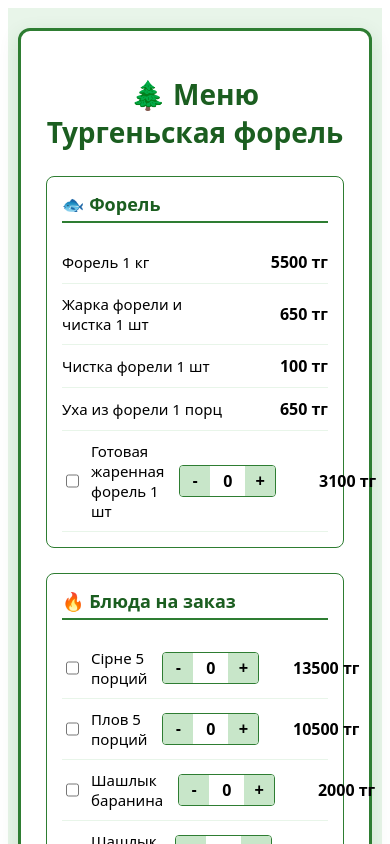
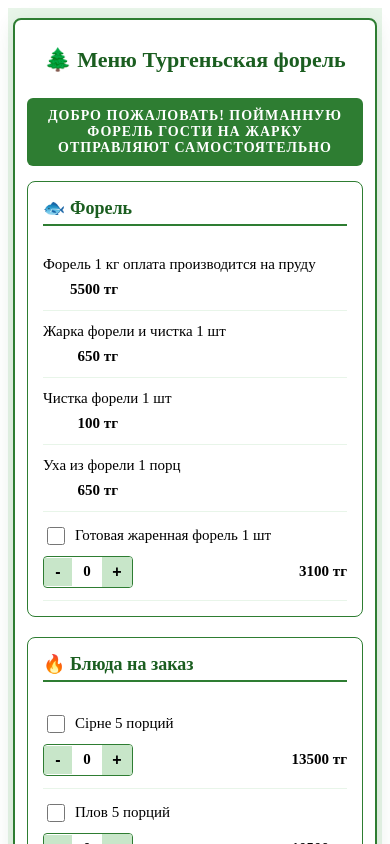
Before and after one commit to Elzhan1111/menu-app, a React (Vite) app: page / in a window 390 px wide. Shown: the top 844 px of the page. Built offline with nearby package versions, Linux system fonts and the light colour scheme.

Commit message:
Design: finalize fully responsive mobile version with send icon

```diff
--- a/package.json
+++ b/package.json
@@ -10,11 +10,12 @@
     "lint": "eslint .",
     "preview": "vite preview",
     "predeploy": "npm run build",
-  "deploy": "gh-pages -d dist"
+    "deploy": "gh-pages -d dist"
   },
   "dependencies": {
     "react": "^19.2.8",
-    "react-dom": "^19.2.8"
+    "react-dom": "^19.2.8",
+    "react-icons": "^5.7.0"
   },
   "devDependencies": {
     "@eslint/js": "^10.0.1",
--- a/src/components/OrderMenu.jsx
+++ b/src/components/OrderMenu.jsx
@@ -1,12 +1,12 @@
 // src/App.jsx
 import React, { useState } from 'react';
 import { MENU_DATA, ALL_ITEMS } from './menuData';
+import { IoSend } from 'react-icons/io5';
+
 
 export default function OrderMenu() {
   const [quantities, setQuantities] = useState({});
   const [loading, setLoading] = useState(false);
-
-  const POSTMAN_MOCK_URL = 'https://КОД_ВАШЕГО_MOCK_СЕРВЕРА.mock.pstmn.io/order';
 
   const handleCheckboxChange = (id) => {
     setQuantities((prev) => ({
@@ -42,10 +42,24 @@ export default function OrderMenu() {
   const serviceCharge = Math.round(subtotal * 0.1);
   const totalWithService = subtotal + serviceCharge;
 
-  // Замените старую функцию отправки на этот готовый код для WhatsApp:
+  const getNextOrderNumber = () => {
+    const now = new Date().getTime();
+    const savedTime = localStorage.getItem('order_timer');
+    const savedNumber = localStorage.getItem('order_number');
+    let currentNumber = 1;
+
+    if (!savedTime || now - parseInt(savedTime) > 24 * 60 * 60 * 1000) {
+      localStorage.setItem('order_timer', now.toString());
+      localStorage.setItem('order_number', '1');
+    } else {
+      currentNumber = parseInt(savedNumber || '0') + 1;
+      localStorage.setItem('order_number', currentNumber.toString());
+    }
+    return currentNumber;
+  };
+
   const handleTestPostRequest = () => {
-    // Собираем только выбранные блюда
-    const orderedItems = ALL_ITEMS.filter(item => quantities[item.id] > 0).map(item => ({
+    const orderedItems = ALL_ITEMS.filter(item => (quantities[item.id] || 0) > 0).map(item => ({
       name: item.name,
       price: item.price,
       quantity: quantities[item.id],
@@ -53,15 +67,15 @@ export default function OrderMenu() {
     }));
 
     if (orderedItems.length === 0) {
-      alert('Пожалуйста, выберите позиции из меню!');
+      alert('Пожалуйста, выберите позиции из меню (нажимайте + на доступных блюдах)!');
       return;
     }
 
-    // ВПИШИТЕ СЮДА СВОЙ НОМЕР ТЕЛЕФОНА (Начинается с 7, без плюсов и пробелов)
     const MY_WHATSAPP_NUMBER = '77052042550';
+    const orderNumber = getNextOrderNumber();
 
-    // Формируем красивый текст для сообщения
-    let message = `🌲 *НОВЫЙ ЗАКАЗ — Тургеньская • Форель* 🌲\n`;
+    let message = `📋 *ЗАКАЗ №${orderNumber}*\n`;
+    message += `🌲 *НОВЫЙ ЗАКАЗ — Горы • Река* 🌲\n`;
     message += `───────────────────\n`;
 
     orderedItems.forEach((item, index) => {
@@ -74,82 +88,55 @@ export default function OrderMenu() {
     message += `⚙️ *Обслуживание (10%):* ${serviceCharge} тг\n`;
     message += `💰 *ИТОГО К ОПЛАТЕ:* *${totalWithService} тг*`;
 
-
     const encodedMessage = encodeURIComponent(message);
-
-    // Создаем прямую ссылку на быстрый чат
-    // const whatsappUrl = `https://wa.me{MY_WHATSAPP_NUMBER}?text=${encodedMessage}`;
-    // Самый надежный вариант без косых кавычек:
     const whatsappUrl = "https://wa.me/" + MY_WHATSAPP_NUMBER + "?text=" + encodedMessage;
 
-    // Мгновенно открываем чат с готовым текстом заказа
     window.open(whatsappUrl, '_blank');
-
     setQuantities({});
   };
 
   const renderCategory = (title, items) => (
-    <div style={{ marginBottom: '25px', backgroundColor: '#ffffff', padding: '15px', borderRadius: '8px', border: '1px solid #2e7d32' }}>
+    <div style={{ marginBottom: '20px', backgroundColor: '#ffffff', padding: '15px', borderRadius: '8px', border: '1px solid #2e7d32' }}>
       <h3 style={{ borderBottom: '2px solid #2e7d32', paddingBottom: '5px', marginTop: 0, color: '#1b5e20', fontSize: '18px', fontWeight: 'bold' }}>{title}</h3>
       {items.map((item) => {
         const count = quantities[item.id] || 0;
         const isChecked = count > 0;
-
-        // Добавили 'f4' в массив скрываемых элементов
         const isStaticItem = ['bs1', 'bs2', 'bs3', 'f1', 'f2', 'f3', 'f4'].includes(item.id);
 
         return (
-          <div key={item.id} style={{ display: 'flex', justifyContent: 'space-between', alignItems: 'center', padding: '10px 0', borderBottom: '1px solid #e8f5e9' }}>
-
+          <div key={item.id} className="menu-item" style={{ display: 'flex', justifyContent: 'space-between', alignItems: 'center', padding: '12px 0', borderBottom: '1px solid #e8f5e9', gap: '10px' }}>
             {isStaticItem ? (
-              <div style={{ display: 'flex', alignItems: 'center', flex: 1, marginRight: '10px', color: '#000000', fontSize: '15px', userSelect: 'none' }}>
-                <span style={{ fontWeight: '500', color: '#000000' }}>
+              <div style={{ display: 'flex', alignItems: 'center', flex: 1, marginRight: '10px', color: '#000000', fontSize: '15px', userSelect: 'none', minWidth: '0' }}>
+                <span style={{ fontWeight: '500', color: '#000000', wordBreak: 'break-word' }}>
                   {item.name}
                 </span>
               </div>
             ) : (
-              <label style={{ display: 'flex', alignItems: 'center', cursor: 'pointer', flex: 1, marginRight: '10px', color: '#000000', fontSize: '15px', userSelect: 'none' }}>
+              <label style={{ display: 'flex', alignItems: 'center', cursor: 'pointer', flex: 1, color: '#000000', fontSize: '15px', userSelect: 'none', minWidth: '0' }}>
                 <input
                   type="checkbox"
                   checked={isChecked}
                   onChange={() => handleCheckboxChange(item.id)}
-                  style={{ marginRight: '12px', width: '18px', height: '18px', cursor: 'pointer', accentColor: '#2e7d32' }}
+                  style={{ marginRight: '10px', width: '18px', height: '18px', cursor: 'pointer', accentColor: '#2e7d32', flexShrink: 0 }}
                 />
-                <span style={{ fontWeight: isChecked ? '700' : '500', color: '#000000' }}>
+                <span style={{ fontWeight: isChecked ? '700' : '500', color: '#000000', wordBreak: 'break-word' }}>
                   {item.name}
                 </span>
               </label>
             )}
 
-            <div style={{ display: 'flex', alignItems: 'center', gap: '15px' }}>
-
+            <div className="controls-wrapper" style={{ display: 'flex', alignItems: 'center', gap: '12px', flexShrink: 0 }}>
               {!isStaticItem && (
-                <div style={{ display: 'flex', alignItems: 'center', background: '#ffffff', border: '1px solid #2e7d32', borderRadius: '4px', overflow: 'hidden' }}>
-                  <button
-                    onClick={() => decrementCount(item.id)}
-                    type="button"
-                    style={{ width: '30px', height: '30px', border: 'none', background: '#c8e6c9', color: '#000000', cursor: 'pointer', fontWeight: 'bold', fontSize: '16px' }}
-                  >
-                    -
-                  </button>
-                  <span style={{ width: '35px', textAlign: 'center', fontWeight: 'bold', fontSize: '16px', color: '#000000' }}>
-                    {count}
-                  </span>
-                  <button
-                    onClick={() => incrementCount(item.id)}
-                    type="button"
-                    style={{ width: '30px', height: '30px', border: 'none', background: '#c8e6c9', color: '#000000', cursor: 'pointer', fontWeight: 'bold', fontSize: '16px' }}
-                  >
-                    +
-                  </button>
+                <div style={{ display: 'flex', alignItems: 'center', background: '#ffffff', border: '1px solid #2e7d32', borderRadius: '4px', overflow: 'hidden', flexShrink: 0 }}>
+                  <button onClick={() => decrementCount(item.id)} type="button" style={{ width: '28px', height: '28px', border: 'none', background: '#c8e6c9', color: '#000000', cursor: 'pointer', fontWeight: 'bold', fontSize: '16px' }}>-</button>
+                  <span style={{ width: '30px', textAlign: 'center', fontWeight: 'bold', fontSize: '15px', color: '#000000' }}>{count}</span>
+                  <button onClick={() => incrementCount(item.id)} type="button" style={{ width: '30px', height: '30px', border: 'none', background: '#c8e6c9', color: '#000000', cursor: 'pointer', fontWeight: 'bold', fontSize: '16px' }}>+</button>
                 </div>
               )}
-
-              <span style={{ fontWeight: '700', minWidth: '85px', textAlign: 'right', color: '#000000', fontSize: '16px' }}>
+              <span style={{ fontWeight: '700', minWidth: '75px', textAlign: 'right', color: '#000000', fontSize: '15px', flexShrink: 0 }}>
                 {item.price * (count || 1)} тг
               </span>
             </div>
-
           </div>
         );
       })}
@@ -157,11 +144,23 @@ export default function OrderMenu() {
   );
 
   return (
-    <div style={{ backgroundColor: '#e8f5e9', minHeight: '100vh', padding: '20px 10px' }}>
-      <div style={{ maxWidth: '650px', margin: '0 auto', padding: '25px', border: '3px solid #2e7d32', borderRadius: '12px', backgroundColor: '#ffffff', fontFamily: 'system-ui, sans-serif', boxShadow: '0 6px 20px rgba(27,94,32,0.12)' }}>
+    <div style={{ backgroundColor: '#e8f5e9', minHeight: '100vh', padding: '10px 5px' }}>
+      <style>{`
+        .main-card { max-width: 650px; margin: 0 auto; padding: 25px; border: 3px solid #2e7d32; border-radius: 12px; background-color: #ffffff; fontFamily: system-ui, sans-serif; box-shadow: 0 6px 20px rgba(27,94,32,0.12); }
+        .section-divider { margin: 35px 0 25px 0; padding: 10px; background-color: #2e7d32; color: #ffffff; text-align: center; font-weight: 800; font-size: 16px; border-radius: 6px; letter-spacing: 1px; text-transform: uppercase; }
+        @media (max-width: 480px) {
+          .main-card { padding: 12px !important; border-width: 2px !important; border-radius: 8px !important; }
+          .menu-item { flex-direction: column !important; align-items: flex-start !important; gap: 8px !important; }
+          .controls-wrapper { width: 100% !important; justify-content: space-between !important; }
+          h1 { font-size: 22px !important; margin-bottom: 15px !important; }
+          .section-divider { font-size: 14px !important; margin: 25px 0 15px 0; }
+        }
+      `}</style>
 
+      <div className="main-card">
         <h1 style={{ textAlign: 'center', marginBottom: '25px', color: '#1b5e20', fontSize: '28px', fontWeight: '900' }}>🌲 Меню Тургеньская форель</h1>
 
+        <div className="section-divider">Добро пожаловать! Пойманную форель гости на жарку отправляют самостоятельно</div>
         {renderCategory('🐟 Форель', MENU_DATA.forel)}
         {renderCategory('🔥 Блюда на заказ', MENU_DATA.custom_orders)}
         {renderCategory('🍟 Гарниры', MENU_DATA.garniry)}
@@ -170,6 +169,10 @@ export default function OrderMenu() {
         {renderCategory('🥤 Напитки', MENU_DATA.napitki)}
         {renderCategory('🥖 Хлебная корзина', MENU_DATA.bread)}
         {renderCategory('🍯 Дополнения', MENU_DATA.addons)}
+
+        <div className="section-divider ">После оформления заказа вас перенаправит на
+         watsapp нажмите кнопку Отправить <IoSend/> для завершения заказа</div>
+
         {renderCategory('⛺ Беседки и топчаны', MENU_DATA.besedki)}
 
         <div style={{ borderTop: '2px dashed #2e7d32', paddingTop: '15px', marginTop: '25px', fontSize: '16px', color: '#000000' }}>
@@ -187,27 +190,8 @@ export default function OrderMenu() {
           </div>
         </div>
 
-        <button
-          onClick={handleTestPostRequest}
-          disabled={loading}
-          style={{
-            width: '100%',
-            padding: '16px',
-            backgroundColor: loading ? '#aaaaaa' : '#4caf50',
-            color: '#ffffff',
-            border: 'none',
-            borderRadius: '6px',
-            fontSize: '18px',
-            fontWeight: 'bold',
-            cursor: loading ? 'not-allowed' : 'pointer',
-            marginTop: '30px',
-            boxShadow: '0 4px 10px rgba(76,175,80,0.3)',
-            transition: 'background 0.2s'
-          }}
-          onMouseOver={(e) => !loading && (e.target.style.backgroundColor = '#2e7d32')}
-          onMouseOut={(e) => !loading && (e.target.style.backgroundColor = '#4caf50')}
-        >
-          {loading ? 'Отправка заказа...' : '🚀 Отправить заказ'}
+        <button onClick={handleTestPostRequest} disabled={loading} style={{ width: '100%', padding: '16px', backgroundColor: loading ? '#aaaaaa' : '#4caf50', color: '#ffffff', border: 'none', borderRadius: '6px', fontSize: '18px', fontWeight: 'bold', cursor: loading ? 'not-allowed' : 'pointer', marginTop: '30px', boxShadow: '0 4px 10px rgba(76,175,80,0.3)', transition: 'background 0.2s' }}>
+          🚀 Оформить заказ
         </button>
       </div>
     </div>
--- a/src/components/menuData.js
+++ b/src/components/menuData.js
@@ -2,9 +2,9 @@
 
 export const MENU_DATA = {
   forel: [
-    { id: 'f1', name: 'Форель 1 кг', price: 5500 },
+    { id: 'f1', name: 'Форель 1 кг оплата производится на пруду', price: 5500 },
     { id: 'f2', name: 'Жарка форели и чистка 1 шт', price: 650 },
-    { id: 'f3', name: 'Чистка форели 1 шт', price: 100 },
+    { id: 'f3', name: 'Чистка форели 1 шт ', price: 100 },
     { id: 'f4', name: 'Уха из форели 1 порц', price: 650 },
     { id: 'f5', name: 'Готовая жаренная форель 1 шт', price: 3100 },
   ],
```
Also changed, not shown: 1 other file (tests, documents, lock files or other folders).
